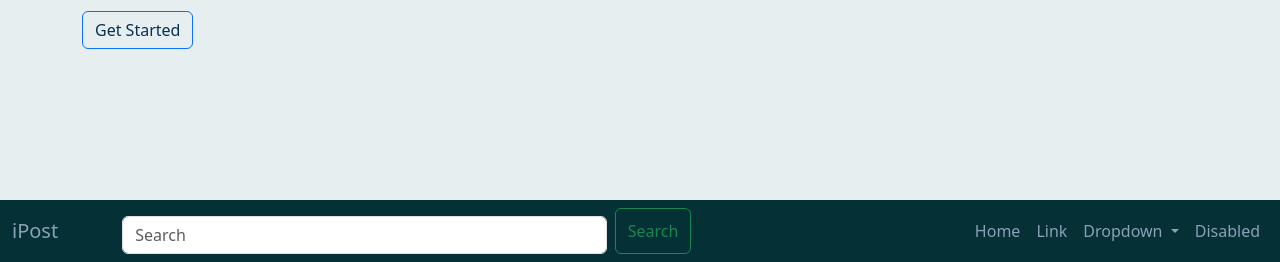
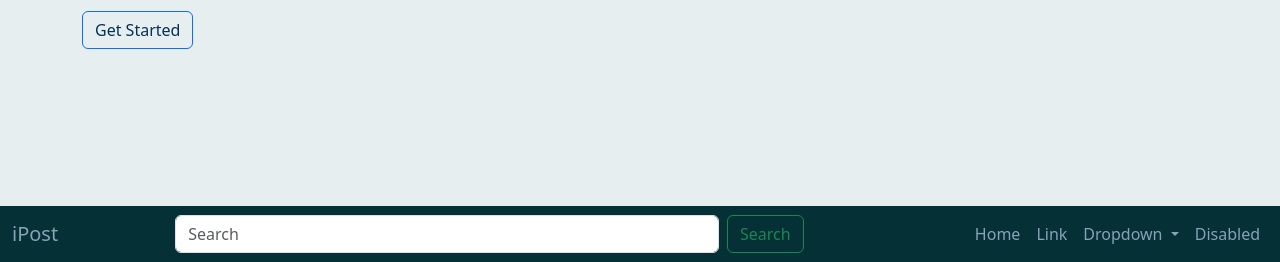
Before and after one commit to uralbi/vsflask, a Flask app: page / in a window 1280 px wide. Shown: the part 538-800 px from the top of the page. Run offline with Flask 3, Linux system fonts and the light colour scheme.

Commit message:
fix nav html

```diff
--- a/templates/comps/nav.html
+++ b/templates/comps/nav.html
@@ -1,22 +1,31 @@
-
-
 <nav class="my-navbar navbar navbar-expand-md">
   <div class="container-fluid">
+    <div class="row flex-grow-1 align-items-center w-100">
 
+      <!-- Brand Logo -->
+      <div class="col-2">
         <a class="navbar-brand" href="#">iPost</a>
+      </div>
 
-    <div class="d-flex flex-grow-1 w-sm-50 justify-content-center px-md-5">
+      <!-- Search Bar -->
+      <div class="col-8 d-flex justify-content-center">
         <form class="d-flex w-100" role="search">
-        <input class="form-control me-2 mt-2" type="search" placeholder="Search" aria-label="Search">
+          <input class="form-control me-2" type="search" placeholder="Search" aria-label="Search">
           <button class="btn btn-outline-success" type="submit">Search</button>
         </form>
       </div>
 
-    <button class="navbar-toggler mx-3 mt-3" type="button" data-bs-toggle="collapse" data-bs-target="#navbarSupportedContent" aria-controls="navbarSupportedContent" aria-expanded="false" aria-label="Toggle navigation">
+      <!-- Navbar Toggler -->
+      <div class="col-2 d-flex justify-content-end">
+        <button class="navbar-toggler" type="button" data-bs-toggle="collapse" data-bs-target="#navbarSupportedContent" aria-controls="navbarSupportedContent" aria-expanded="false" aria-label="Toggle navigation">
           <i class="bi bi-list"></i>
         </button>
+      </div>
 
-    <div class="collapse navbar-collapse justify-content-end" id="navbarSupportedContent">
+    </div>
+
+    <!-- Collapsible Menu -->
+    <div class="collapse navbar-collapse justify-content-end align-items-center" id="navbarSupportedContent">
       <ul class="navbar-nav mb-2 mb-lg-0">
         <li class="nav-item">
           <a class="nav-link active" aria-current="page" href="#">Home</a>
```
Lines whose indentation alone changed are shown as unchanged.
